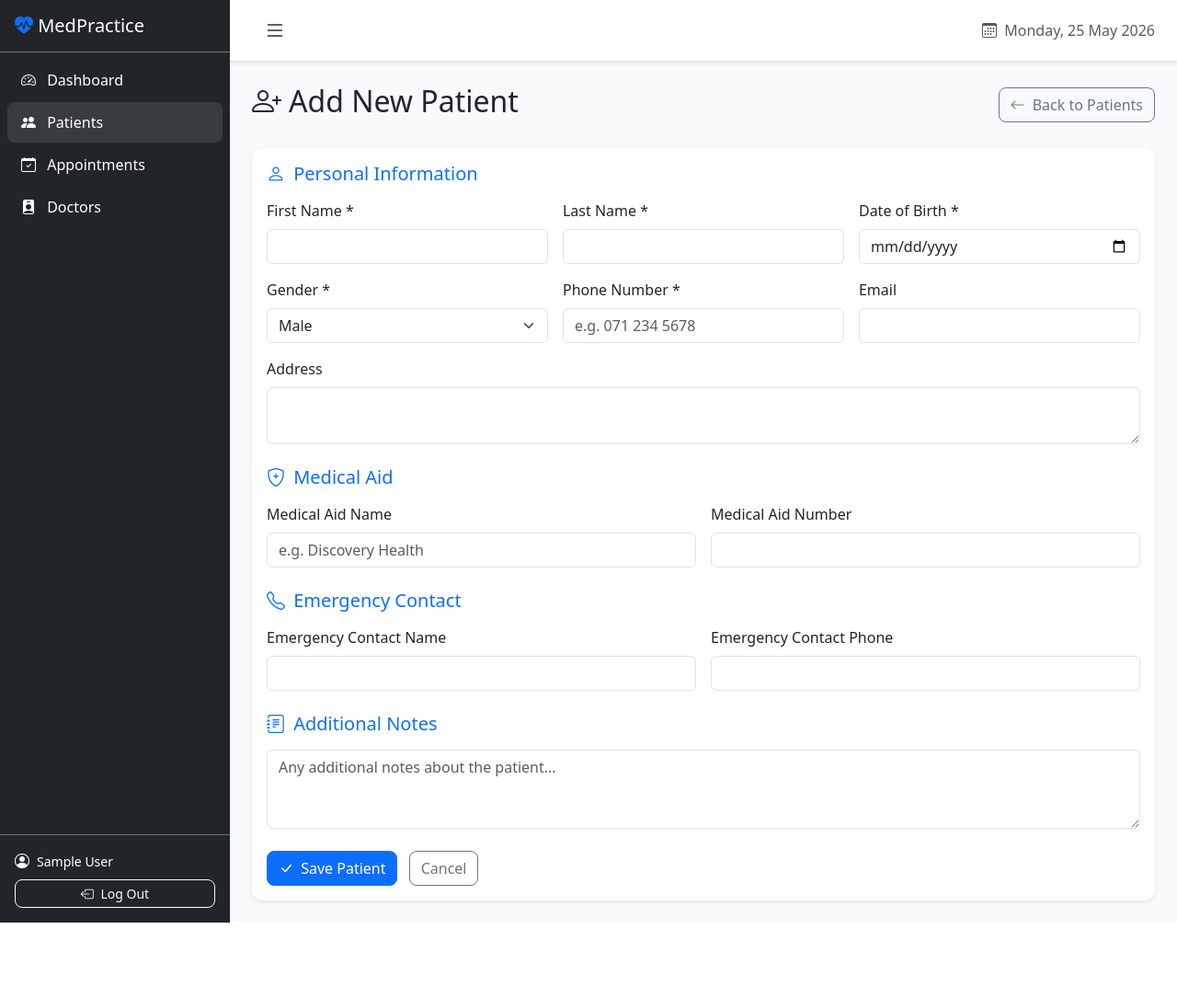
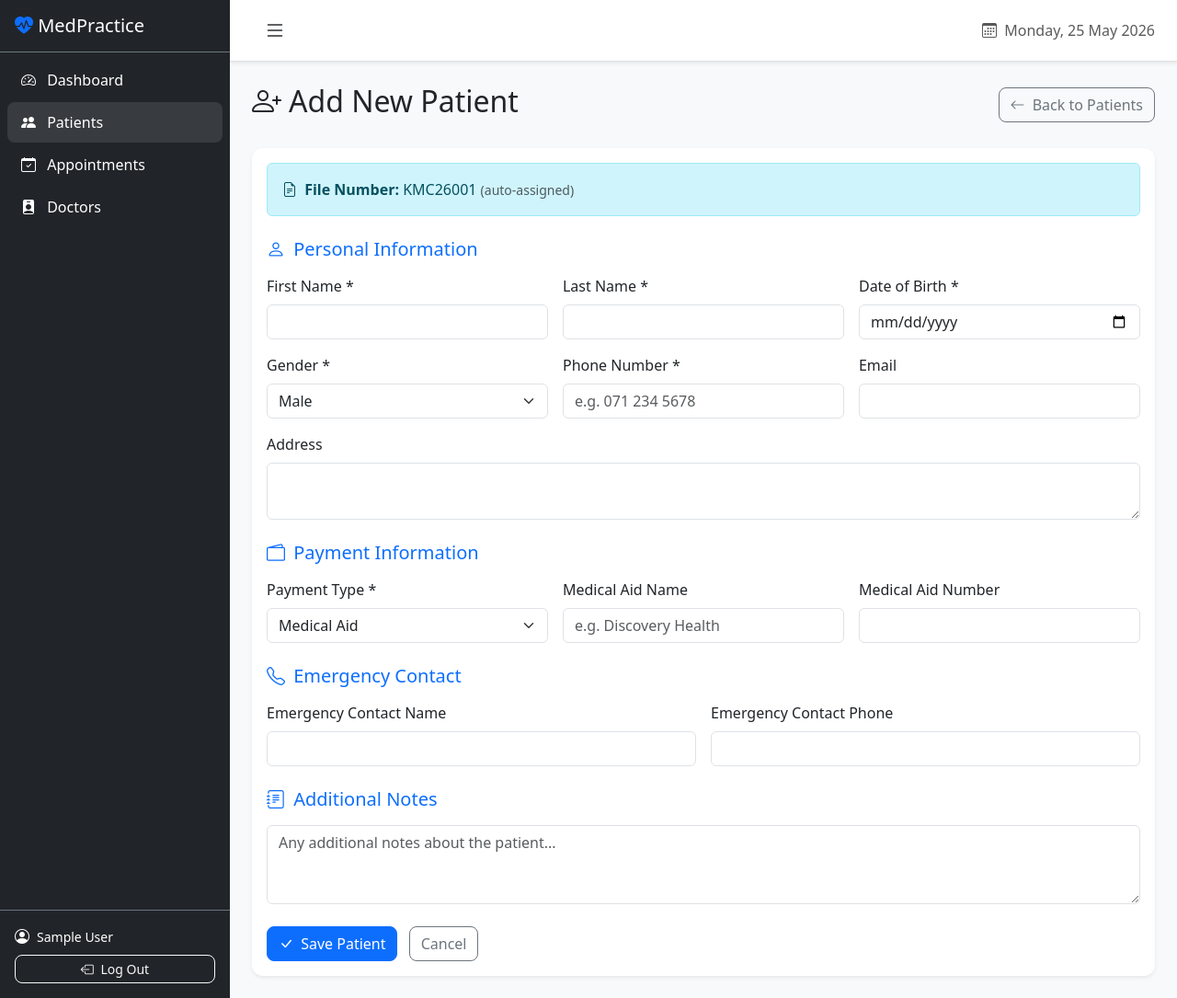
Before and after one commit to kelesetlogelo-tech/On-Call-365, a Flask app: page /patients/add in a window 1280 px wide. Shown: the whole page at 92% size. Before the commit the page ends 1003 px from the top, so only its background shows below. Run offline with Flask 3, Linux system fonts and the light colour scheme; the visitor is signed in with stand-in values (Sample User, id 1); data that the repository does not hold is empty; some libraries are stand-ins or nearby versions.

Commit message:
feat: Add patient file numbers (KMC26001+) and cash payment option
- Add file_number field to Patient model with auto-incrementing sequence starting at KMC26001
- Add payment_type field (Medical Aid / Cash) to Patient model and form
- Auto-generate file numbers on patient creation
- Show/hide medical aid fields based on payment type selection
- Display file number in patient list, view, edit, and dashboard
- Make file number searchable in patient list
- Update seed data with file numbers and payment types

Co-Authored-By: Kele Setlogelo <kelesetlogelo@gmail.com>

```diff
--- a/app.py
+++ b/app.py
@@ -142,6 +142,7 @@ def patient_list():
             (Patient.first_name.ilike(f"%{search}%"))
             | (Patient.last_name.ilike(f"%{search}%"))
             | (Patient.phone.ilike(f"%{search}%"))
+            | (Patient.file_number.ilike(f"%{search}%"))
         ).order_by(Patient.last_name).all()
     else:
         patients = Patient.query.order_by(Patient.last_name).all()
@@ -152,8 +153,10 @@ def patient_list():
 @login_required
 def patient_add():
     form = PatientForm()
+    next_file_number = Patient.generate_next_file_number()
     if form.validate_on_submit():
         patient = Patient(
+            file_number=Patient.generate_next_file_number(),
             first_name=form.first_name.data,
             last_name=form.last_name.data,
             date_of_birth=form.date_of_birth.data,
@@ -161,17 +164,18 @@ def patient_add():
             phone=form.phone.data,
             email=form.email.data,
             address=form.address.data,
-            medical_aid_name=form.medical_aid_name.data,
-            medical_aid_number=form.medical_aid_number.data,
+            payment_type=form.payment_type.data,
+            medical_aid_name=form.medical_aid_name.data if form.payment_type.data == "Medical Aid" else None,
+            medical_aid_number=form.medical_aid_number.data if form.payment_type.data == "Medical Aid" else None,
             emergency_contact_name=form.emergency_contact_name.data,
             emergency_contact_phone=form.emergency_contact_phone.data,
             notes=form.notes.data,
         )
         db.session.add(patient)
         db.session.commit()
-        flash(f"Patient {patient.full_name} added successfully.", "success")
+        flash(f"Patient {patient.full_name} (File: {patient.file_number}) added successfully.", "success")
         return redirect(url_for("patient_view", patient_id=patient.id))
-    return render_template("patients/add.html", form=form)
+    return render_template("patients/add.html", form=form, next_file_number=next_file_number)
 
 
 @app.route("/patients/<int:patient_id>")
@@ -193,6 +197,9 @@ def patient_edit(patient_id):
     form = PatientForm(obj=patient)
     if form.validate_on_submit():
         form.populate_obj(patient)
+        if patient.payment_type == "Cash":
+            patient.medical_aid_name = None
+            patient.medical_aid_number = None
         db.session.commit()
         flash(f"Patient {patient.full_name} updated.", "success")
         return redirect(url_for("patient_view", patient_id=patient.id))
--- a/forms.py
+++ b/forms.py
@@ -37,6 +37,11 @@ class PatientForm(FlaskForm):
     phone = StringField("Phone Number", validators=[DataRequired(), Length(max=20)])
     email = EmailField("Email", validators=[Optional(), Email()])
     address = TextAreaField("Address", validators=[Optional()])
+    payment_type = SelectField(
+        "Payment Type",
+        choices=[("Medical Aid", "Medical Aid"), ("Cash", "Cash")],
+        validators=[DataRequired()],
+    )
     medical_aid_name = StringField("Medical Aid Name", validators=[Optional(), Length(max=100)])
     medical_aid_number = StringField("Medical Aid Number", validators=[Optional(), Length(max=50)])
     emergency_contact_name = StringField("Emergency Contact Name", validators=[Optional(), Length(max=150)])
--- a/models.py
+++ b/models.py
@@ -28,7 +28,11 @@ class User(UserMixin, db.Model):
 class Patient(db.Model):
     __tablename__ = "patients"
 
+    FILE_NUMBER_PREFIX = "KMC"
+    FILE_NUMBER_START = 26001
+
     id = db.Column(db.Integer, primary_key=True)
+    file_number = db.Column(db.String(20), unique=True, nullable=False)
     first_name = db.Column(db.String(100), nullable=False)
     last_name = db.Column(db.String(100), nullable=False)
     date_of_birth = db.Column(db.Date, nullable=False)
@@ -36,6 +40,7 @@ class Patient(db.Model):
     phone = db.Column(db.String(20), nullable=False)
     email = db.Column(db.String(120))
     address = db.Column(db.Text)
+    payment_type = db.Column(db.String(20), nullable=False, default="Medical Aid")
     medical_aid_name = db.Column(db.String(100))
     medical_aid_number = db.Column(db.String(50))
     emergency_contact_name = db.Column(db.String(150))
@@ -55,6 +60,18 @@ class Patient(db.Model):
         return today.year - self.date_of_birth.year - (
             (today.month, today.day) < (self.date_of_birth.month, self.date_of_birth.day)
         )
+
+    @staticmethod
+    def generate_next_file_number():
+        last_patient = (
+            Patient.query.order_by(Patient.id.desc()).first()
+        )
+        if last_patient and last_patient.file_number:
+            numeric_part = int(last_patient.file_number[len(Patient.FILE_NUMBER_PREFIX):])
+            next_number = numeric_part + 1
+        else:
+            next_number = Patient.FILE_NUMBER_START
+        return f"{Patient.FILE_NUMBER_PREFIX}{next_number}"
 
 
 class Doctor(db.Model):
--- a/templates/dashboard.html
+++ b/templates/dashboard.html
@@ -176,7 +176,7 @@
                             <a href="{{ url_for('patient_view', patient_id=patient.id) }}" class="text-decoration-none fw-medium">
                                 {{ patient.full_name }}
                             </a>
-                            <br><small class="text-muted">{{ patient.phone }}</small>
+                            <br><small class="text-muted">{{ patient.file_number }} &middot; {{ patient.phone }}</small>
                         </div>
                         <span class="badge bg-light text-dark">Age {{ patient.age }}</span>
                     </li>
--- a/templates/patients/add.html
+++ b/templates/patients/add.html
@@ -13,6 +13,12 @@
     <div class="card-body">
         <form method="POST">
             {{ form.hidden_tag() }}
+
+            <div class="alert alert-info mb-4">
+                <i class="bi bi-file-earmark-text me-1"></i>
+                <strong>File Number:</strong> {{ next_file_number }}
+                <small class="text-muted">(auto-assigned)</small>
+            </div>
 
             <h5 class="mb-3 text-primary"><i class="bi bi-person me-1"></i> Personal Information</h5>
             <div class="row g-3 mb-4">
@@ -52,13 +58,17 @@
                 </div>
             </div>
 
-            <h5 class="mb-3 text-primary"><i class="bi bi-shield-plus me-1"></i> Medical Aid</h5>
+            <h5 class="mb-3 text-primary"><i class="bi bi-wallet2 me-1"></i> Payment Information</h5>
             <div class="row g-3 mb-4">
-                <div class="col-md-6">
+                <div class="col-md-4">
+                    <label class="form-label">{{ form.payment_type.label.text }} *</label>
+                    {{ form.payment_type(class="form-select", id="payment_type") }}
+                </div>
+                <div class="col-md-4" id="medical_aid_name_group">
                     <label class="form-label">{{ form.medical_aid_name.label.text }}</label>
                     {{ form.medical_aid_name(class="form-control", placeholder="e.g. Discovery Health") }}
                 </div>
-                <div class="col-md-6">
+                <div class="col-md-4" id="medical_aid_number_group">
                     <label class="form-label">{{ form.medical_aid_number.label.text }}</label>
                     {{ form.medical_aid_number(class="form-control") }}
                 </div>
@@ -88,4 +98,21 @@
         </form>
     </div>
 </div>
+
+<script>
+document.addEventListener('DOMContentLoaded', function() {
+    var paymentType = document.getElementById('payment_type');
+    var aidNameGroup = document.getElementById('medical_aid_name_group');
+    var aidNumberGroup = document.getElementById('medical_aid_number_group');
+
+    function toggleMedicalAid() {
+        var isCash = paymentType.value === 'Cash';
+        aidNameGroup.style.display = isCash ? 'none' : '';
+        aidNumberGroup.style.display = isCash ? 'none' : '';
+    }
+
+    paymentType.addEventListener('change', toggleMedicalAid);
+    toggleMedicalAid();
+});
+</script>
 {% endblock %}
```
Also changed, not shown: seed_data.py (+5 -5 lines), templates/patients/edit.html (+25 -4 lines), templates/patients/list.html (+9 -3 lines), templates/patients/view.html (+14 -3 lines).
